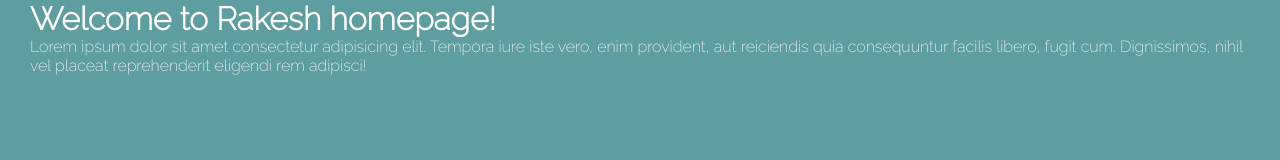
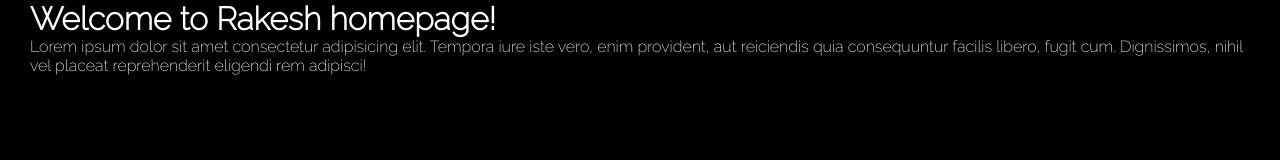
Before and after one commit to rakeshmusic/helloworld, a plain HTML site: page index.html in a window 1280 px wide. Drawn offline with Linux system fonts and the light colour scheme.

Commit message:
addedStyles3

```diff
--- a/index.html
+++ b/index.html
@@ -4,6 +4,7 @@
 <head>
   <meta charset="UTF-8">
   <meta http-equiv="X-UA-Compatible" content="IE=edge">
+  <meta name="description" content="Rakesh homepage">
   <meta name="viewport" content="width=device-width, initial-scale=1.0">
   <title>Rakesh homepage</title>
   <link rel="stylesheet" href="styles.css">
--- a/styles.css
+++ b/styles.css
@@ -8,7 +8,7 @@
 
 body {
   font-family: 'Raleway', sans-serif;
-  background: cadetblue;
+  background: #000;
   color: #fff;
 }
 
```
